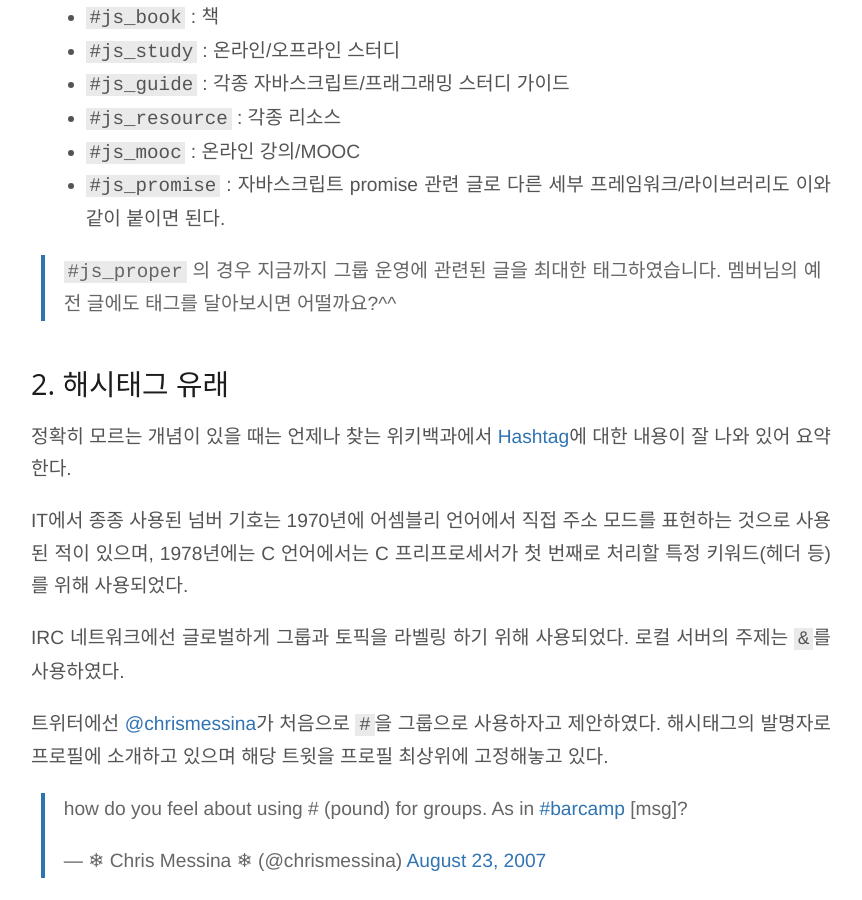
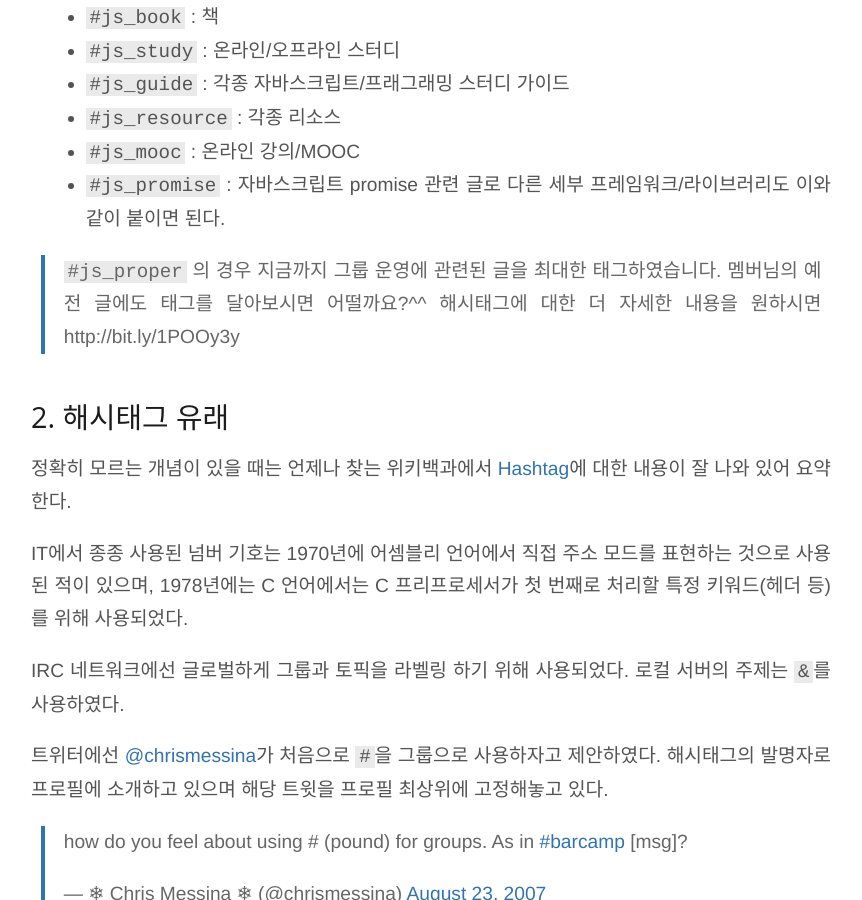
Before and after one commit to nolboo/nolboo.github.io, a Jekyll site: the page built from _posts/2016-1-9-facebook-group-hashtag.md, in a window 1280 px wide and 900 px high, scrolled down 2891 px. Shown: the whole window, without its empty margins (209-1071 px from the left). Built offline with Jekyll 4.4.1, drawn with Linux system fonts in a browser that asks for light colours; Markdown is read by kramdown in place of the engine named in the settings; comment, search, counter and statistics services are not loaded.

Commit message:
Post facebook group hashtag

```diff
--- a/_posts/2016-1-9-facebook-group-hashtag.md
+++ b/_posts/2016-1-9-facebook-group-hashtag.md
@@ -59,6 +59,7 @@ tags: [facebook, studyjs, javascript, study, group, hashtag]
 - `#js_promise` : 자바스크립트 promise 관련 글로 다른 세부 프레임워크/라이브러리도 이와 같이 붙이면 된다.
 
 >`#js_proper` 의 경우 지금까지 그룹 운영에 관련된 글을 최대한 태그하였습니다. 멤버님의 예전 글에도 태그를 달아보시면 어떨까요?^^
+> 해시태그에 대한 더 자세한 내용을 원하시면 http://bit.ly/1POOy3y
 
 ## 해시태그 유래
 
```
